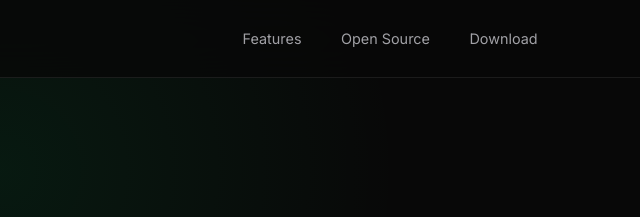
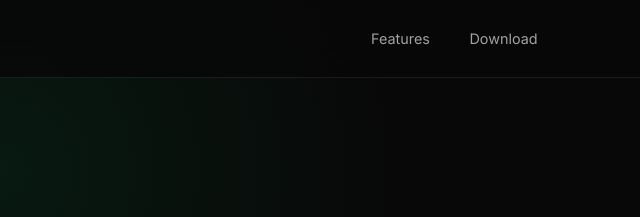
Before and after one commit to Monke123123xsxxx/nexus-manager, a plain HTML site: page index.html in a window 1280 px wide. Shown: the top 217 px of the page, 640-1280 px from the left. Drawn offline with Linux system fonts and the light colour scheme.

```diff
--- a/index.html
+++ b/index.html
@@ -188,7 +188,6 @@
         <div class="logo">NEXUS <span>MANAGER</span></div>
         <nav class="nav-links">
             <a href="#features">Features</a>
-            <a href="https://github.com/Monke123123xsxxx/nexus-manager" target="_blank">Open Source</a>
             <a href="#download-btn">Download</a>
         </nav>
     </header>
@@ -215,7 +214,6 @@
         </div>
 
         <div class="grid">
-
             <div class="card">
                 <div class="icon">✨</div>
                 <h3>Motion Design</h3>
@@ -251,7 +249,6 @@
                 <h3>OLED-Ready Themes</h3>
                 <p>Choose from professional dark modes, high-contrast Cyberpunk palettes, or minimalist white-out designs.</p>
             </div>
-
         </div>
     </section>
 
```
